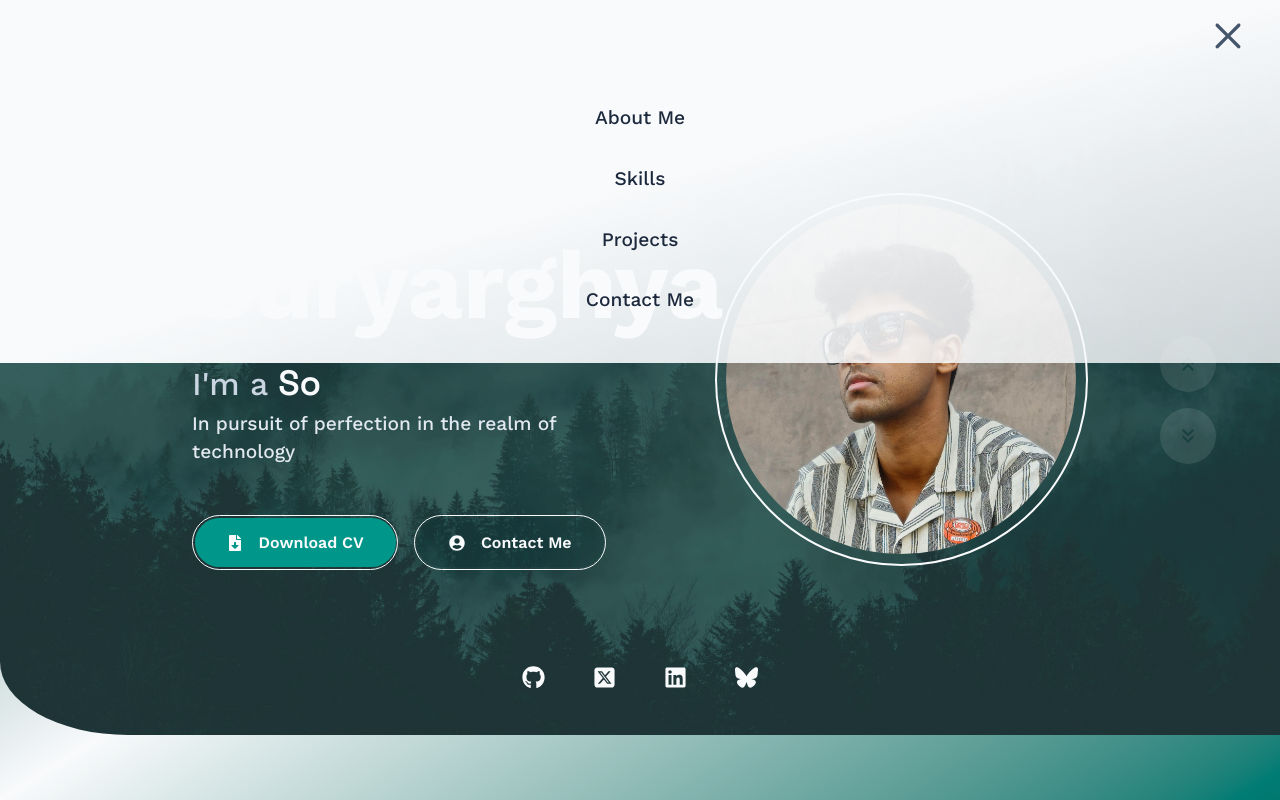
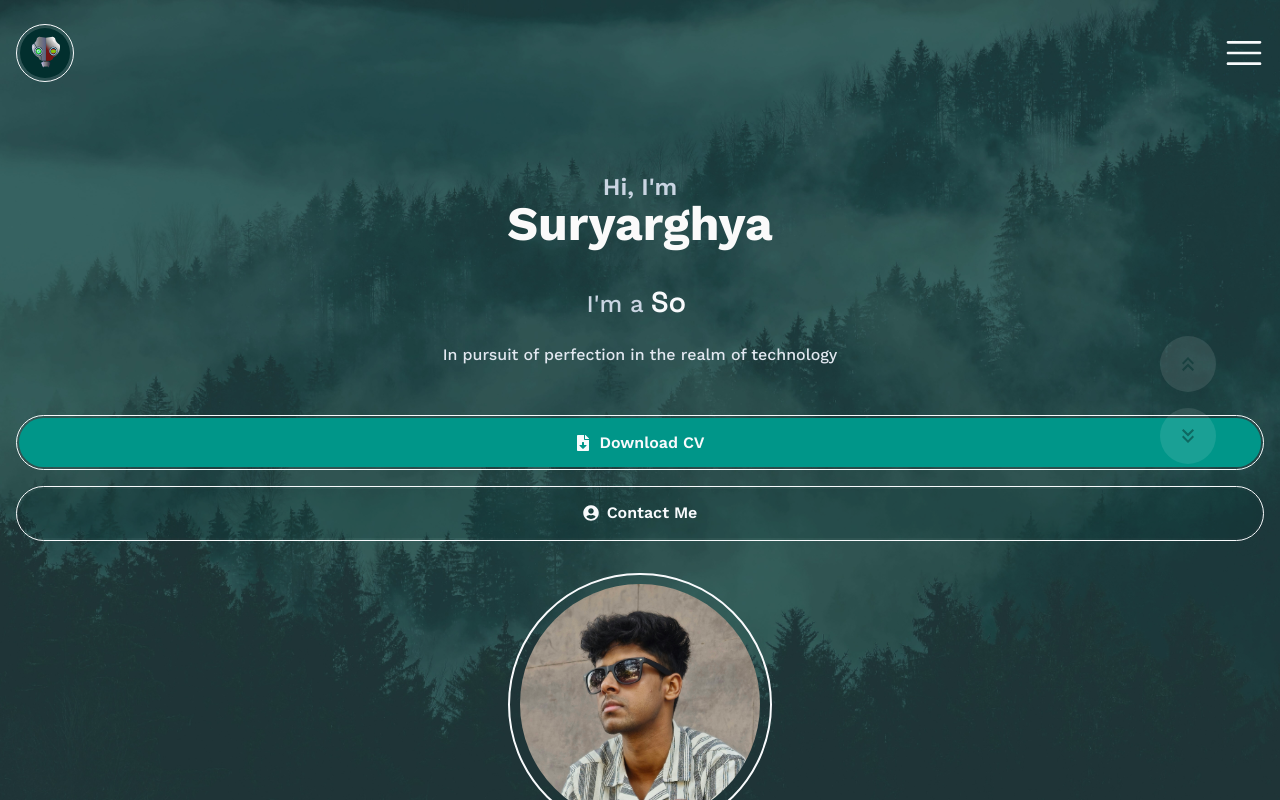
Before and after one commit to cole319/portfolio-suryarghya-0524, a Next.js app: page / in a window 1280 px wide. Shown: the top 800 px of the page. Built offline with nearby package versions, Linux system fonts and the light colour scheme.

Commit message:
nav-hero rspv

```diff
--- a/app/components/Button.tsx
+++ b/app/components/Button.tsx
@@ -18,10 +18,10 @@ export default function Button({
   return (
     <button
       id="button"
-      className={`border-solid border-[1px] border-slate-50 p-[0.1rem] rounded-full cursor-pointer`}
+      className={`border-solid border-[1px] border-slate-50 p-[0.1rem] rounded-full cursor-pointer w-full 2xlc:w-fit`}
     >
       <div
-        className={`flex justify-center items-center gap-[1rem] px-[2rem] py-[0.8rem] rounded-full ease-in-out duration-400 ${bgColor} ${hoverBgColor} ${textColor} ${hoverTextColor}`}
+        className={`flex justify-center items-center gap-[0.5rem] 2xlc:gap-[1rem] px-[2rem] py-[0.8rem] rounded-full ease-in-out duration-400 ${bgColor} ${hoverBgColor} ${textColor} ${hoverTextColor}`}
       >
         <span>{icon}</span>
         <p className="font-semibold">{title}</p>
--- a/app/components/Hero.tsx
+++ b/app/components/Hero.tsx
@@ -18,18 +18,25 @@ export default function Hero() {
   return (
     <section
       id="hero"
-      className="grid grid-cols-2 [grid-template-rows:90%_10%] px-[12rem] pt-[4rem] pb-[5rem] items-center rounded-bl-[10%]"
+      className="flex flex-col 2xlc:grid 2xlc:grid-cols-2 2xlc:[grid-template-rows:90%_10%] px-[1rem] 2xlc:px-[12rem] pt-[4rem] pb-[5rem] items-center rounded-[0%] 2xlc:rounded-bl-[10%]"
     >
       <article
         id="hero_desc"
-        className="w-full flex flex-col items-start justify-center"
+        className="w-full flex flex-col 2xlc:items-start justify-center items-center"
       >
-        <div id="header" className="leading-[4rem]">
-          <h3 className="text-[2rem] font-semibold text-slate-300">Hi, I'm</h3>
-          <h1 className="text-[6rem] font-bold text-neutral-50">Suryarghya</h1>
+        <div
+          id="header"
+          className="leading-[2.2rem] 2xlc:leading-[4rem] text-center 2xlc:text-start"
+        >
+          <h3 className="text-[1.5rem] 2xlc:text-[2rem] font-semibold text-slate-300">
+            Hi, I'm
+          </h3>
+          <h1 className="text-[3rem] 2xlc:text-[6rem] font-bold text-neutral-50">
+            Suryarghya
+          </h1>
         </div>
 
-        <h2 className="pt-[2.5rem] text-[2rem] font-medium text-slate-300">
+        <h2 className="pt-[2.5rem] text-[1.5rem] 2xlc:text-[2rem] font-medium text-slate-300 ">
           I'm a{" "}
           <TypeAnimation
             sequence={[
@@ -41,17 +48,17 @@ export default function Hero() {
               2000,
             ]}
             speed={50}
-            className="font-semibold text-slate-50 font-display-space text-[2.2rem]"
+            className="font-semibold text-slate-50 font-display-space text-[1.8rem] 2xlc:text-[2.2rem]"
             wrapper="span"
             repeat={Infinity}
           />
         </h2>
-        <p className="text-slate-200 text-[1.2rem] font-medium">
+        <p className="text-slate-200 text-[1rem] 2xlc:text-[1.2rem] font-medium text-center 2xlc:text-start pt-[1.2rem] 2xlc:pt-[0rem]">
           In pursuit of perfection in the realm of technology
         </p>
         <div
           id="hero_buttons"
-          className="flex justify-start gap-[1rem] pt-[3rem]"
+          className="flex flex-col 2xlc:flex-row justify-center 2xlc:justify-start gap-[1rem] pt-[3rem] w-full"
         >
           <Button
             title="Download CV"
@@ -73,14 +80,17 @@ export default function Hero() {
           </a>
         </div>
       </article>
-      <div id="hero_photo" className="flex justify-end items-center">
+      <div
+        id="hero_photo"
+        className="flex justify-end items-center pt-[2rem] 2xlc:pt-[0rem]"
+      >
         <div className="p-[0.6rem] border-solid border-[2px] border-slate-50 rounded-full">
           <Image
             src="/profile-new.jpg"
             width={350}
             height={350}
             alt="profile photo"
-            className="rounded-full"
+            className="rounded-full h-[15rem] w-[15rem] 2xlc:w-full 2xlc:h-full "
           />
         </div>
       </div>
--- a/app/components/Navbar.tsx
+++ b/app/components/Navbar.tsx
@@ -6,14 +6,14 @@ import { RxHamburgerMenu } from "react-icons/rx";
 import { CgClose } from "react-icons/cg";
 
 export default function Navbar() {
-  const [linksOpen, setLinksOpen] = useState<boolean>(true);
+  const [linksOpen, setLinksOpen] = useState<boolean>(false);
 
   const handleClick = () => setLinksOpen(!linksOpen);
 
   return (
     <nav
       data-key="next_prev"
-      className="relative 2xlc:px-[12rem] py-[1rem] px-[0.5rem] 2xlc:py-[1.5rem] flex justify-between items-center w-full text-slate-50"
+      className="relative 2xlc:px-[12rem] py-[1.5rem] px-[1rem] 2xlc:py-[1.5rem] flex justify-between items-center w-full text-slate-50"
     >
       <div id="logo" className="flex justify-start items-center gap-[1rem]">
         <div
--- a/app/page.tsx
+++ b/app/page.tsx
@@ -24,7 +24,7 @@ export default function Home() {
         <SectionNavButtonUp />
         <SectionNavButtonDown />
       </div>
-      <div className="bg-[url('/hero_bg.jpg')] bg-cover bg-fixed rounded-bl-[10%]">
+      <div className="bg-[url('/hero_bg.jpg')] bg-cover bg-fixed 2xlc:rounded-bl-[10%]">
         <Navbar />
         <Hero />
       </div>
```
